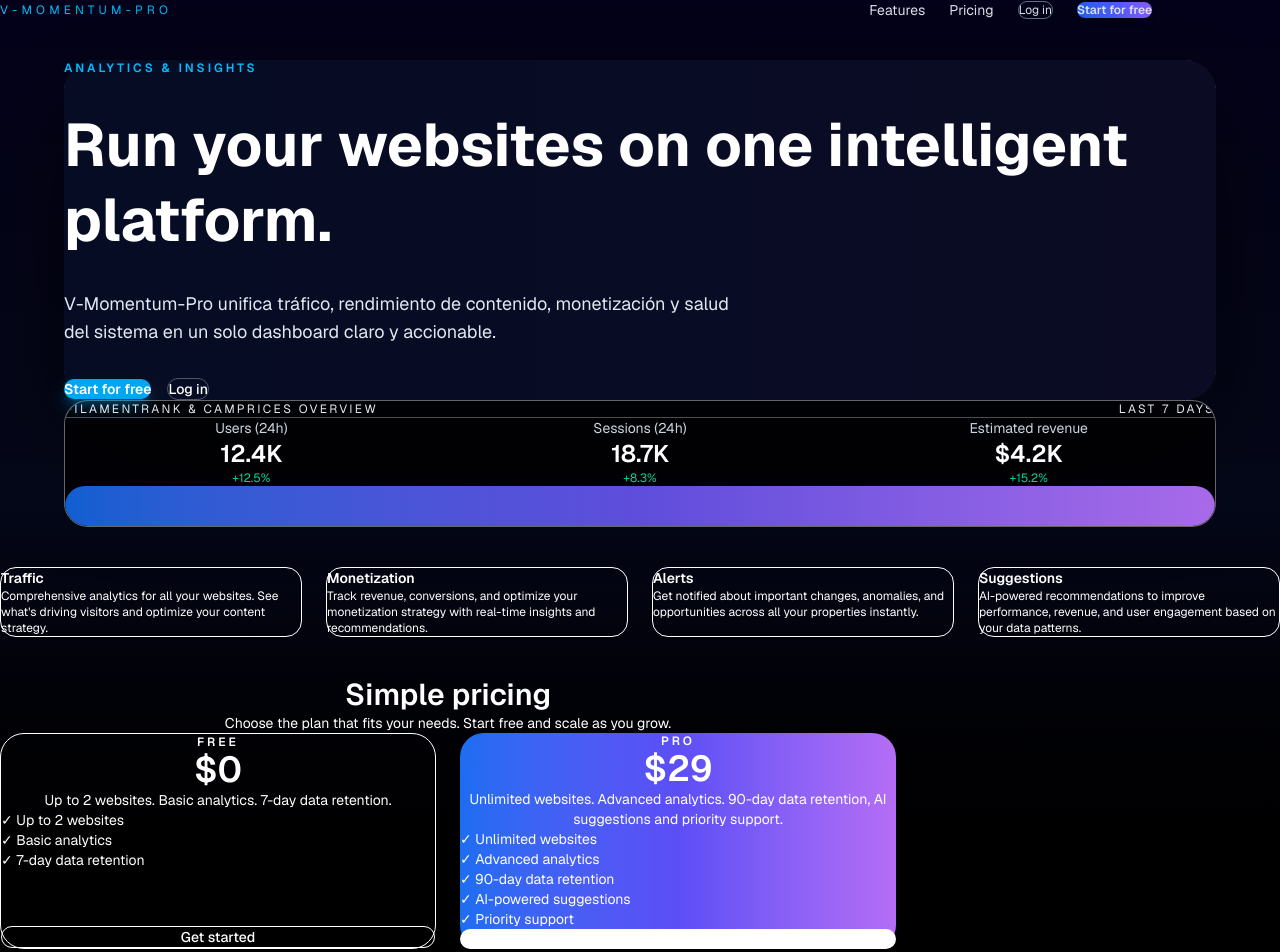
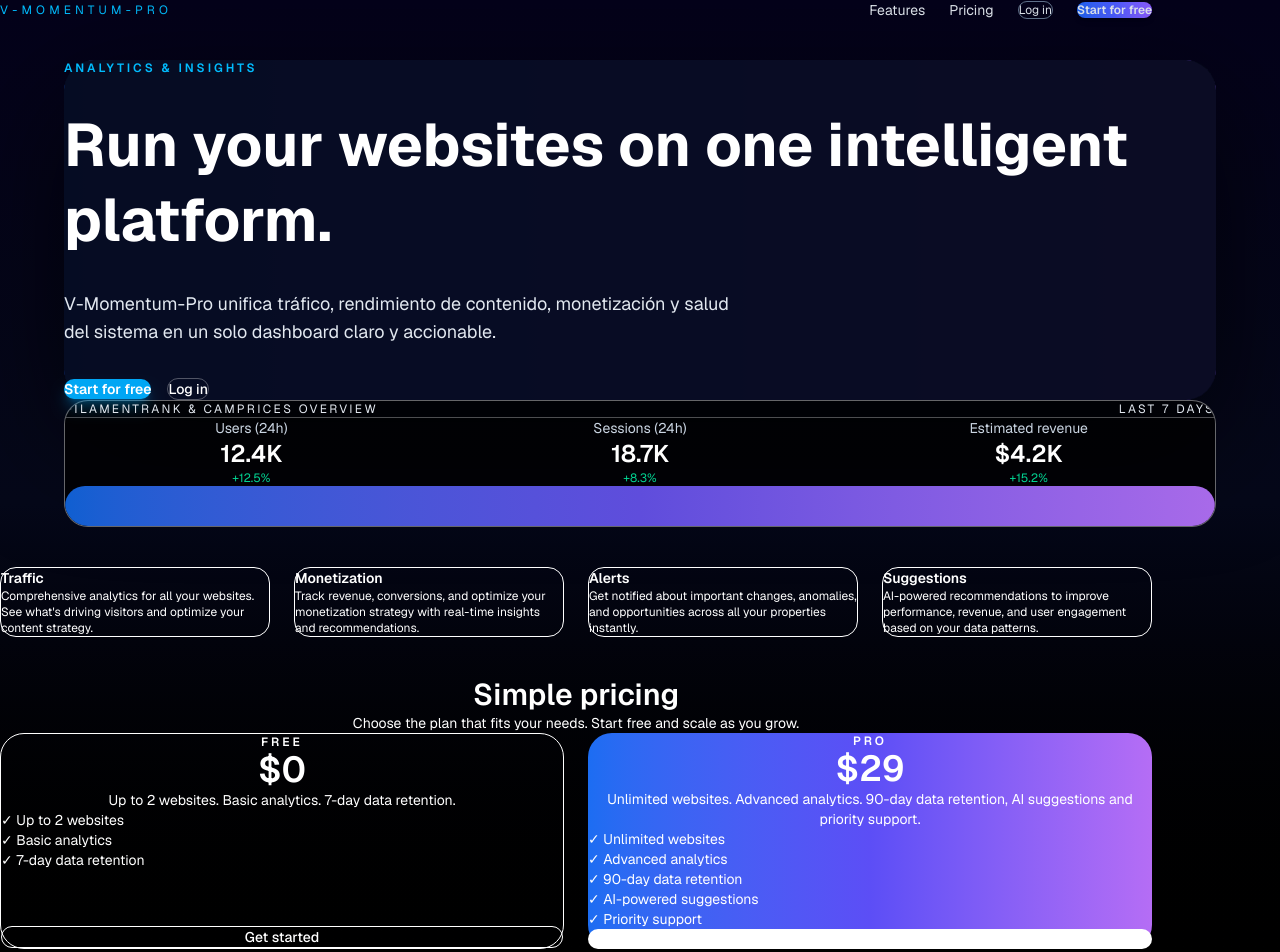
Before and after one commit to gemamaxgroup-ai/v-momentum-pro, a Next.js app: page / in a window 1280 px wide. Shown: the top 952 px of the page. Built offline with nearby package versions, Linux system fonts and the light colour scheme.

Commit message:
style: align features and pricing sections to max-w-6xl centered layout

```diff
--- a/components/landing/LandingPage.tsx
+++ b/components/landing/LandingPage.tsx
@@ -121,6 +121,7 @@
 
         {/* Sección Features */}
         <section id="features" className="pt-4">
+          <div className="w-full max-w-6xl mx-auto">
             <div className="grid gap-6 md:grid-cols-4">
               <div className="rounded-2xl border border-vm-border/50 bg-vm-panel/60 p-4 text-sm">
                 <h3 className="font-semibold mb-2 text-vm-textMain">Traffic</h3>
@@ -147,11 +148,12 @@
                 </p>
               </div>
             </div>
+          </div>
         </section>
 
         {/* Bloque Simple pricing */}
         <section id="pricing" className="pt-10">
-          <div className="w-full max-w-4xl mx-auto text-center">
+          <div className="w-full max-w-6xl mx-auto text-center">
             <h2 className="text-2xl sm:text-3xl font-semibold text-vm-textMain">
               Simple pricing
             </h2>
@@ -159,7 +161,7 @@
               Choose the plan that fits your needs. Start free and scale as you grow.
             </p>
           </div>
-          <div className="mt-8 grid gap-6 md:grid-cols-2 w-full max-w-4xl mx-auto">
+          <div className="mt-8 w-full max-w-6xl mx-auto grid gap-6 md:grid-cols-2">
             {/* Plan Free */}
             <div className="rounded-3xl border border-vm-border bg-vm-panel/80 p-6 flex flex-col justify-between">
               <div>
```
Lines whose indentation alone changed are shown as unchanged.
